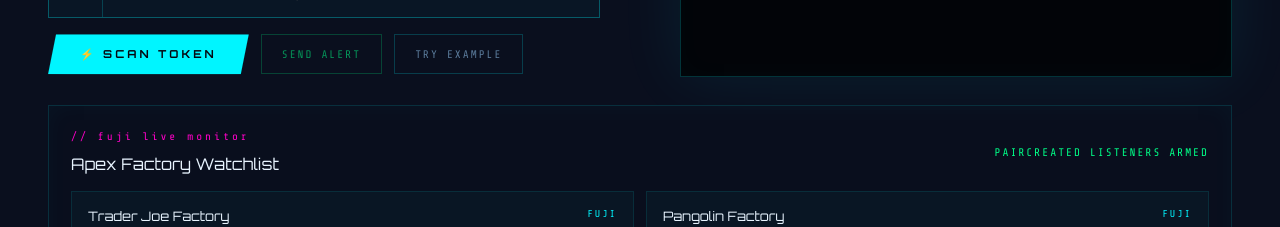
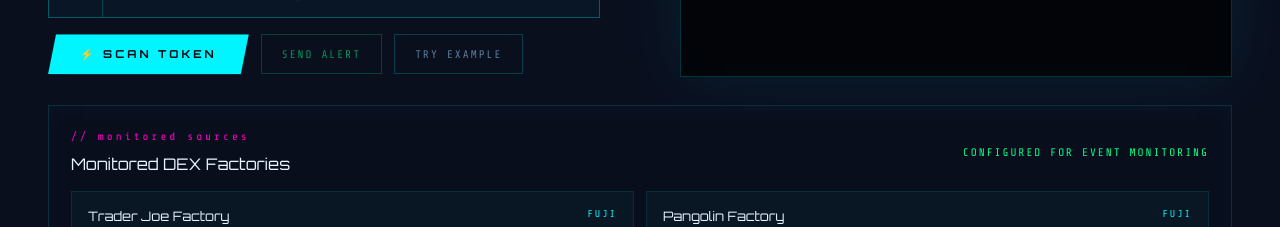
Before and after one commit to rugbusteraipatrol/RugBuster-Avalanche, a plain HTML site: page docs/index.html in a window 1280 px wide. Shown: the part 2440-2667 px from the top of the page. Drawn offline with nearby package versions, Linux system fonts and the light colour scheme.

Commit message:
Rename factory panel to monitored sources

```diff
--- a/docs/index.html
+++ b/docs/index.html
@@ -1280,10 +1280,10 @@
   <div class="monitor-panel z1">
     <div style="display:flex;justify-content:space-between;align-items:center;gap:12px;flex-wrap:wrap;margin-bottom:14px;">
       <div>
-        <div style="font-family:'Share Tech Mono',monospace;font-size:11px;color:var(--neon-pink);letter-spacing:3px;">// fuji live monitor</div>
-        <div style="font-family:'Orbitron',monospace;font-size:16px;color:var(--text-primary);margin-top:6px;">Apex Factory Watchlist</div>
+        <div style="font-family:'Share Tech Mono',monospace;font-size:11px;color:var(--neon-pink);letter-spacing:3px;">// monitored sources</div>
+        <div style="font-family:'Orbitron',monospace;font-size:16px;color:var(--text-primary);margin-top:6px;">Monitored DEX Factories</div>
       </div>
-      <div style="font-family:'Share Tech Mono',monospace;font-size:11px;color:var(--neon-green);letter-spacing:2px;">PAIRCREATED LISTENERS ARMED</div>
+      <div style="font-family:'Share Tech Mono',monospace;font-size:11px;color:var(--neon-green);letter-spacing:2px;">CONFIGURED FOR EVENT MONITORING</div>
     </div>
 
     <div class="monitor-grid">
```
